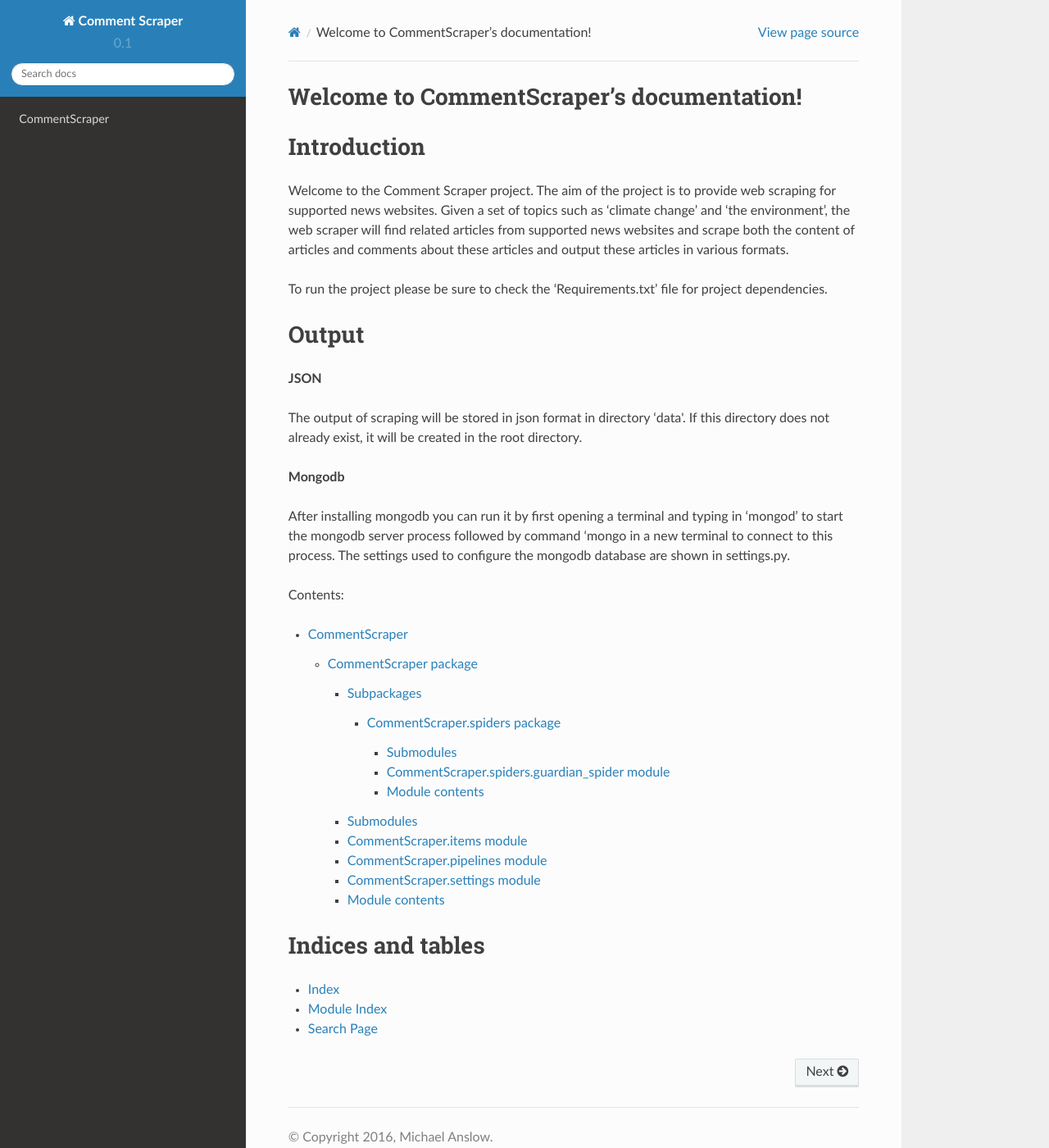
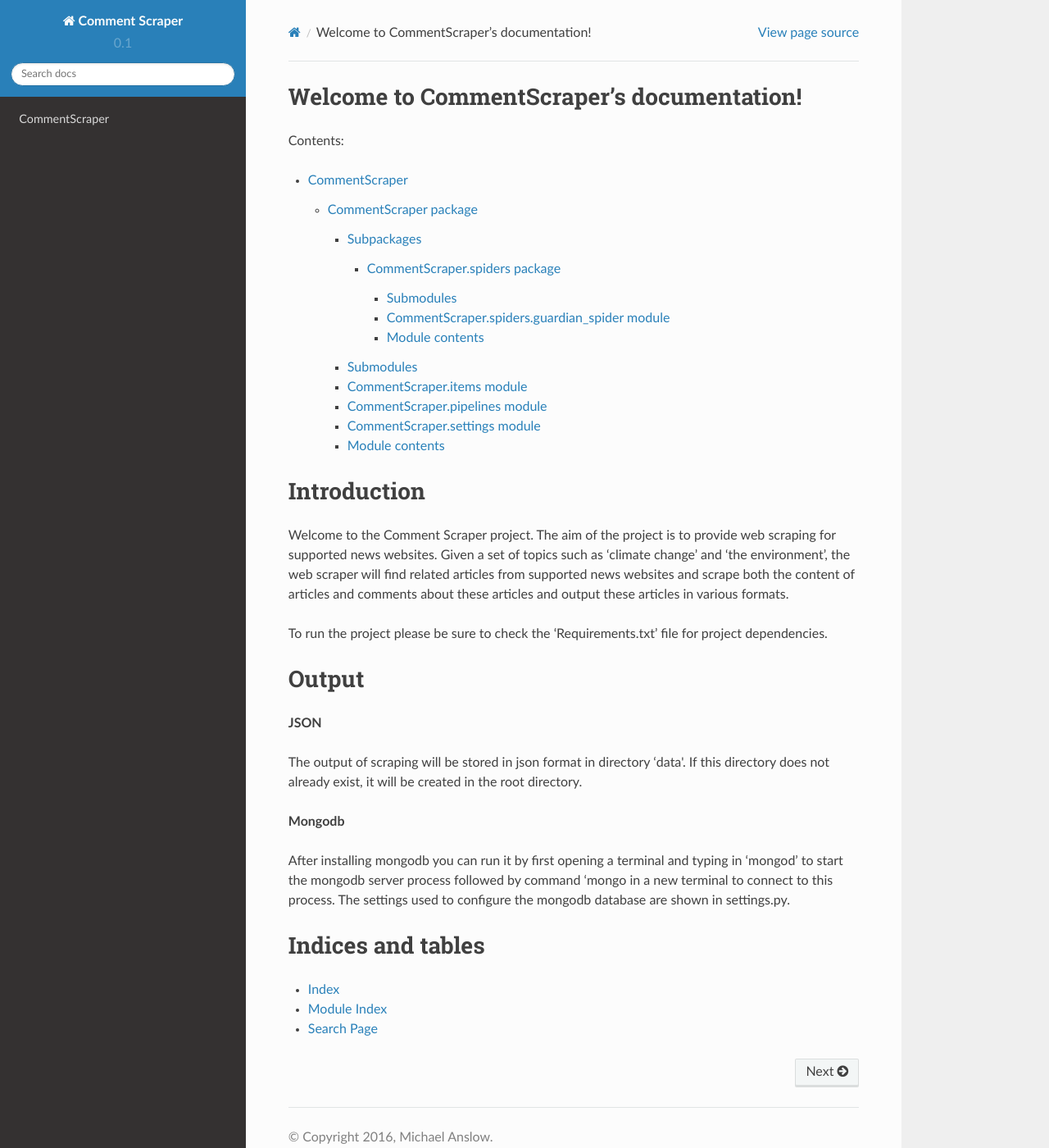
Before and after one commit to Jennifer-Brigman/CommentScraper, a Sphinx documentation site: the page built from docs/index.rst, in a window 1280 px wide and 1400 px high. Shown: the whole window at 82% size. Built offline with Sphinx 7.4.7 and the Read the Docs theme 2.0.0, drawn with Linux system fonts in a browser that asks for light colours.

```diff
--- a/docs/index.rst
+++ b/docs/index.rst
@@ -6,14 +6,14 @@
 Welcome to CommentScraper's documentation!
 ==========================================
 
-.. include:: introduction.rst
-
 Contents:
 
 .. toctree::
    :maxdepth: 6
 
    modules
+
+.. include:: introduction.rst
 
 
 Indices and tables
```
